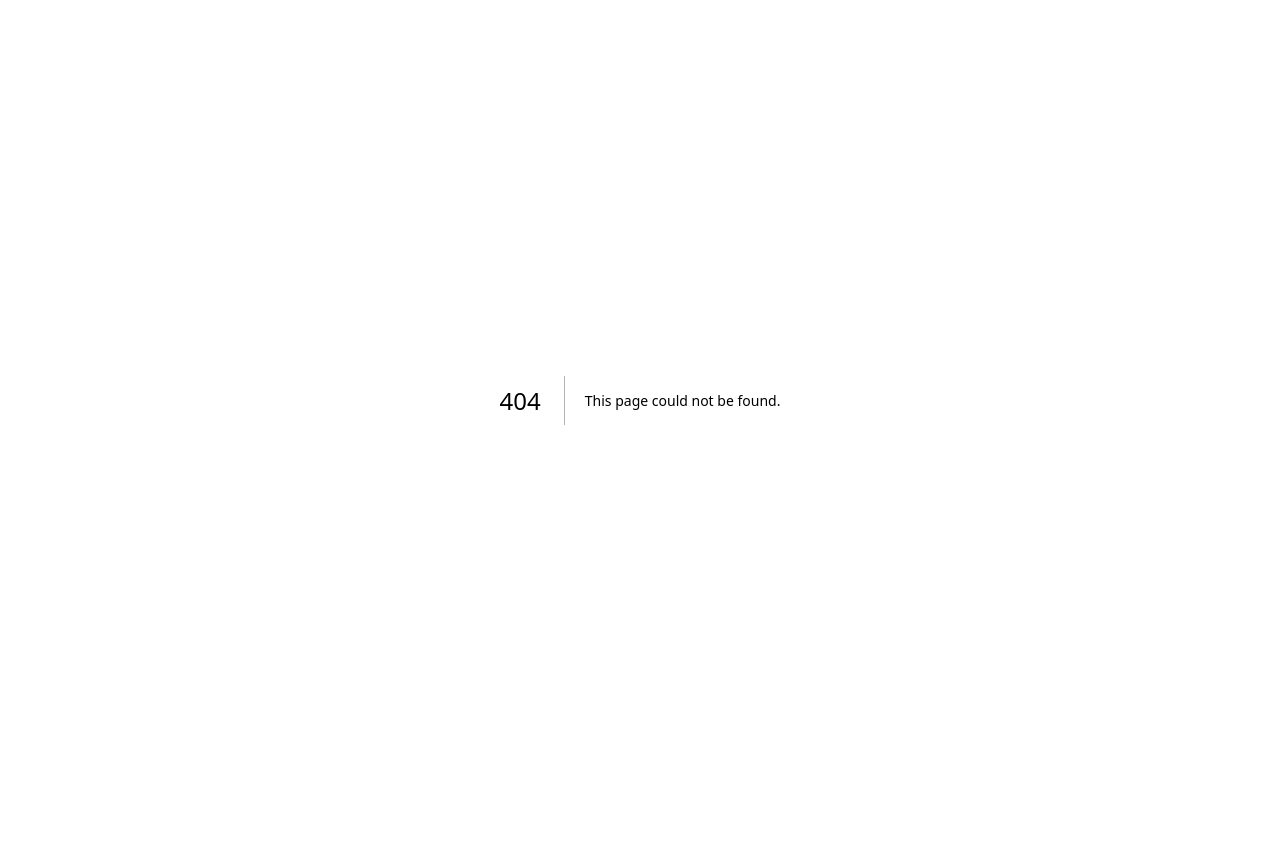
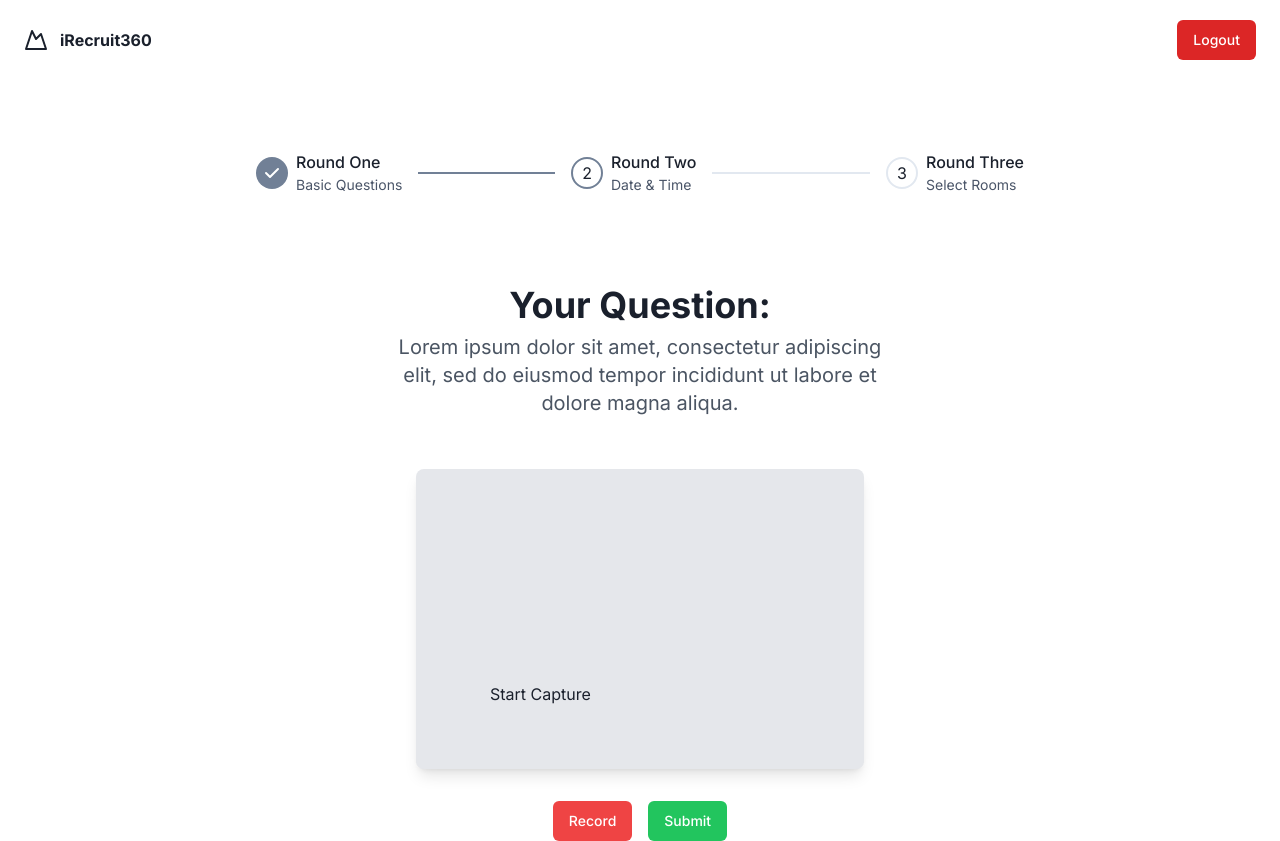
Before and after one commit to MuhammedBasith/iRecruit360, a Next.js app in the folder frontend/: page /candidate/round-two in a window 1280 px wide. Before the commit this address had no page. Before the commit the page ends 800 px from the top, so only its background shows below. Built offline with nearby package versions, Linux system fonts and the light colour scheme; no server answers.

Commit message:
Add candidate roundthree

```diff
--- a/frontend/package.json
+++ b/frontend/package.json
@@ -12,6 +12,7 @@
     "@chakra-ui/react": "^2.8.2",
     "@emotion/react": "^11.11.4",
     "@emotion/styled": "^11.11.0",
+    "@material-tailwind/react": "^2.1.9",
     "@nextui-org/react": "^2.2.10",
     "@nivo/bar": "^0.85.1",
     "@radix-ui/react-avatar": "^1.0.4",
@@ -34,6 +35,7 @@
     "next": "14.1.1",
     "react": "^18",
     "react-dom": "^18",
+    "react-webcam": "^7.2.0",
     "tailwind-merge": "^2.2.1",
     "tailwindcss-animate": "^1.0.7",
     "use-steps": "^1.0.1"
--- /dev/null
+++ b/frontend/src/app/candidate/round-three/page.tsx
@@ -0,0 +1,10 @@
+import MCQComponent from "@/components/component/mcqcomponent";
+
+
+export default function Page(){
+    return(
+        <>
+            <MCQComponent />
+        </>
+    )
+}
--- /dev/null
+++ b/frontend/src/app/candidate/round-two/page.tsx
@@ -0,0 +1,10 @@
+import VideoRecordingComponent  from "@/components/component/video-recording-component";
+
+
+export default function(){
+    return(
+        <>
+            <VideoRecordingComponent />
+        </>
+    )
+}
--- /dev/null
+++ b/frontend/src/components/component/confirmation-alert.tsx
@@ -0,0 +1,51 @@
+'use client'
+
+import {
+    AlertDialog,
+    AlertDialogBody,
+    AlertDialogFooter,
+    AlertDialogHeader,
+    AlertDialogContent,
+    AlertDialogOverlay,
+    AlertDialogCloseButton
+  } from '@chakra-ui/react';
+  import { useDisclosure } from '@chakra-ui/react';
+  import React from 'react';
+import { Button } from '../ui/button';
+
+  export default function TransitionExample({ children }) {
+    const { isOpen, onOpen, onClose } = useDisclosure();
+    const cancelRef = React.useRef();
+
+    return (
+      <>
+        {children}
+        <AlertDialog
+          motionPreset="slideInBottom"
+          leastDestructiveRef={cancelRef}
+          onClose={onClose}
+          isOpen={isOpen}
+          isCentered
+        >
+          <AlertDialogOverlay />
+
+          <AlertDialogContent>
+            <AlertDialogHeader>Discard Changes?</AlertDialogHeader>
+            <AlertDialogCloseButton />
+            <AlertDialogBody>
+              Are you sure you want to discard all of your notes? 44 words will be
+              deleted.
+            </AlertDialogBody>
+            <AlertDialogFooter>
+              <Button ref={cancelRef} onClick={onClose}>
+                No
+              </Button>
+              <Button colorScheme="red" ml={3}>
+                Yes
+              </Button>
+            </AlertDialogFooter>
+          </AlertDialogContent>
+        </AlertDialog>
+      </>
+    );
+  }
--- /dev/null
+++ b/frontend/src/components/component/mcqcomponent.tsx
@@ -0,0 +1,64 @@
+import { CardTitle, CardDescription, CardHeader, CardContent, Card } from "@/components/ui/card"
+import { Label } from "@/components/ui/label"
+import { RadioGroupItem, RadioGroup } from "@/components/ui/radio-group"
+import { Button } from "@/components/ui/button"
+import Header from "./header"
+import MyStepper from "./stepper"
+
+export default function MCQComponent() {
+  return (
+    <>
+      <Header showSignUpButton={false} showAdminButton={false} showSignInButton={false} isLoggedin={false} isCandidateLoggedin={true} />
+      <div className="mx-auto max-w-3xl space-y-8" style={{marginTop: '70px'}}>
+        <MyStepper activeStep={2}/>
+      </div>
+      <div className="flex flex-col items-center" style={{marginTop: '150px'}}>
+        <Card className="w-full max-w-md" style={{ backgroundColor: 'white', borderColor: '#D1D5DB' }}>
+          <CardHeader className="pb-0">
+            <CardTitle className="text-2xl font-bold" style={{color: 'black'}}>What is Z</CardTitle>
+            <CardDescription>Select the correct answer and click submit.</CardDescription>
+          </CardHeader>
+          <CardContent className="grid gap-4">
+            <div className="flex flex-row items-center gap-2">
+              <RadioGroup defaultValue="a" style={{color: 'black'}}>
+                <RadioGroupItem id="a" value="a">
+                  <div>
+                  <div />
+                  </div>
+                  <Label className="text-lg font-semibold text-black" htmlFor="a">
+                    A. jfnkjn
+                  </Label>
+                </RadioGroupItem>
+                <RadioGroupItem id="b" value="b">
+                  <div>
+                    <div />
+                  </div>
+                  <Label className="text-lg font-semibold" htmlFor="b">
+                    B.
+                  </Label>
+                </RadioGroupItem>
+                <RadioGroupItem id="c" value="c">
+                  <div>
+                    <div />
+                  </div>
+                  <Label className="text-lg font-semibold" htmlFor="c">
+                    C.
+                  </Label>
+                </RadioGroupItem>
+                <RadioGroupItem id="d" value="d">
+                  <div>
+                    <div />
+                  </div>
+                  <Label className="text-lg font-semibold" htmlFor="d">
+                    D.
+                  </Label>
+                </RadioGroupItem>
+              </RadioGroup>
+            </div>
+            <Button size="sm" className=" bg-gray-800 text-white hover:bg-gray-700 transition duration-300 ease-in-out">Submit</Button>
+          </CardContent>
+        </Card>
+      </div>
+    </>
+  )
+}
--- a/frontend/src/components/component/round-one-form.tsx
+++ b/frontend/src/components/component/round-one-form.tsx
@@ -1,3 +1,5 @@
+'use client'
+
 import { Label } from "@/components/ui/label"
 import { Input } from "@/components/ui/input"
 import { RadioGroup } from "@/components/ui/radio-group"
@@ -5,14 +7,35 @@ import { Select } from "@/components/ui/select"
 import { Button } from "@/components/ui/button"
 import Header from "./header"
 import MyStepper from "./stepper"
+import TransitionExample from "./confirmation-alert"
+import { useRouter } from 'next/navigation';
+import { useDisclosure } from '@chakra-ui/react';
+import React from 'react';
+import {
+    AlertDialog,
+    AlertDialogBody,
+    AlertDialogFooter,
+    AlertDialogHeader,
+    AlertDialogContent,
+    AlertDialogOverlay,
+    AlertDialogCloseButton
+  } from '@chakra-ui/react';
+
 
 export function RoundOneForm() {
+  const router = useRouter();
+  const { isOpen, onOpen, onClose } = useDisclosure();
+  const cancelRef = React.useRef();
+
+  const handleYesClick = () => {
+    router.push('/candidate/round-two');
+};
   return (
     <>
       <Header showSignUpButton={false} showAdminButton={false} showSignInButton={false} isLoggedin={false} isCandidateLoggedin={true} />
 
       <div className="mx-auto max-w-3xl space-y-8" style={{marginTop: '70px'}}>
-      <MyStepper />
+        <MyStepper activeStep={0}/>
         <div className="p-4 border border-gray-200 rounded-lg dark:border-gray-800 dark:border-gray-800" style={{borderColor: '#D1D5DB'}}>
           <div className="space-y-4">
             <div className="flex items-center space-x-4">
@@ -53,14 +76,6 @@ export function RoundOneForm() {
                 <option value="female">Female</option>
                 <option value="binary">Binary</option>
               </select>
-            </div>
-
-            <div className="space-y-2">
-              <RadioGroup>
-                <div />
-                <div />
-                <div />
-              </RadioGroup>
             </div>
           </div>
         </div>
@@ -131,12 +146,34 @@ export function RoundOneForm() {
         </div>
 
         <div style={{ marginBottom: '100px' }}>
-          <Button
-            className='w-full bg-black text-white hover:bg-gray-800'
-          >
-            Next Round
-          </Button>
-        </div>
+        <Button onClick={onOpen} className="w-full bg-black text-white hover:bg-gray-800">
+          Next Round
+        </Button>
+      </div>
+      <AlertDialog
+        motionPreset="slideInBottom"
+        leastDestructiveRef={cancelRef}
+        onClose={onClose}
+        isOpen={isOpen}
+        isCentered
+      >
+        <AlertDialogOverlay />
+        <AlertDialogContent>
+          <AlertDialogHeader>Proceed to Next Round?</AlertDialogHeader>
+          <AlertDialogCloseButton />
+          <AlertDialogBody>
+          Are you sure you want to proceed to the next round?
+          </AlertDialogBody>
+          <AlertDialogFooter>
+          <Button className="hover:bg-gray-200 hover:text-gray-700 border border-gray-700 mr-2" onClick={onClose}>
+              No
+            </Button>
+            <Button className="bg-black text-white hover:bg-gray-800" onClick={handleYesClick}>
+              Yes
+            </Button>
+          </AlertDialogFooter>
+        </AlertDialogContent>
+      </AlertDialog>
       </div>
     </>
   )
--- a/frontend/src/components/component/stepper.tsx
+++ b/frontend/src/components/component/stepper.tsx
@@ -22,11 +22,13 @@ const steps = [
     { title: 'Round Three', description: 'Select Rooms' },
   ]
 
-export default function MyStepper() {
-    const { activeStep } = useSteps({
-      index: 1,
-      count: steps.length,
-    })
+
+  export default function MyStepper({ activeStep }) {
+    const steps = [
+      { title: 'Round One', description: 'Basic Questions' },
+      { title: 'Round Two', description: 'Date & Time' },
+      { title: 'Round Three', description: 'Select Rooms' },
+    ];
 
     return (
       <Stepper index={activeStep} colorScheme='gray'>
@@ -49,5 +51,5 @@ export default function MyStepper() {
           </Step>
         ))}
       </Stepper>
-    )
+    );
   }
--- /dev/null
+++ b/frontend/src/components/component/video-recording-component.tsx
@@ -0,0 +1,34 @@
+'use client'
+import { Button } from "@/components/ui/button"
+import Header from "@/components/component/header";
+import WebcamVideo from "./web-cam-component";
+import MyStepper from "./stepper"
+
+
+export default function VideoRecordingComponent() {
+  return (
+    <>
+      <Header showSignUpButton={false} showAdminButton={false} showSignInButton={false} isLoggedin={false} isCandidateLoggedin={true} />
+      <div className="mx-auto max-w-3xl space-y-8" style={{marginTop: '70px'}}>
+        <MyStepper activeStep={1}/>
+      </div>
+      <div className="flex flex-col items-center justify-center mx-auto max-w-3xl space-y-8" style={{marginTop: '90px'}}>
+        <div className="flex flex-col items-center space-y-2">
+          <h1 className="text-4xl font-bold">Your Question:</h1>
+          <p className="text-xl text-gray-600 max-w-lg text-center" style={{marginBottom: '20px'}}>
+            Lorem ipsum dolor sit amet, consectetur adipiscing elit, sed do eiusmod tempor incididunt ut labore et dolore
+            magna aliqua.
+          </p>
+        </div>
+        <div className="w-full max-w-md h-[300px] bg-gray-200 rounded-lg flex items-center justify-center shadow-lg" style={{borderColor: 'black'}}>
+          <WebcamVideo/>
+        </div>
+        <div className="flex justify-center space-x-4">
+          <Button className="bg-red-500 text-white">Record</Button>
+          {/* <Button className="bg-gray-500 text-white">Stop</Button> */}
+          <Button className="bg-green-500 text-white">Submit</Button>
+        </div>
+      </div>
+    </>
+  )
+}
--- /dev/null
+++ b/frontend/src/components/component/web-cam-component.tsx
@@ -0,0 +1,76 @@
+import React, { useCallback, useRef, useState } from "react";
+import Webcam from "react-webcam";
+
+export default function WebcamVideo() {
+  const webcamRef = useRef(null);
+  const mediaRecorderRef = useRef(null);
+  const [capturing, setCapturing] = useState(false);
+  const [recordedChunks, setRecordedChunks] = useState([]);
+
+  const handleDataAvailable = useCallback(
+    ({ data }) => {
+      if (data.size > 0) {
+        setRecordedChunks((prev) => prev.concat(data));
+      }
+    },
+    [setRecordedChunks]
+  );
+
+  const handleStartCaptureClick = useCallback(() => {
+    setCapturing(true);
+    mediaRecorderRef.current = new MediaRecorder(webcamRef.current.stream, {
+      mimeType: "video/webm",
+    });
+    mediaRecorderRef.current.addEventListener(
+      "dataavailable",
+      handleDataAvailable
+    );
+    mediaRecorderRef.current.start();
+  }, [webcamRef, setCapturing, mediaRecorderRef, handleDataAvailable]);
+
+  const handleStopCaptureClick = useCallback(() => {
+    mediaRecorderRef.current.stop();
+    setCapturing(false);
+  }, [mediaRecorderRef, setCapturing]);
+
+  const handleDownload = useCallback(() => {
+    if (recordedChunks.length) {
+      const blob = new Blob(recordedChunks, {
+        type: "video/webm",
+      });
+      const url = URL.createObjectURL(blob);
+      const a = document.createElement("a");
+      document.body.appendChild(a);
+      a.style = "display: none";
+      a.href = url;
+      a.download = "react-webcam-stream-capture.webm";
+      a.click();
+      window.URL.revokeObjectURL(url);
+      setRecordedChunks([]);
+    }
+  }, [recordedChunks]);
+
+  const videoConstraints = {
+    facingMode: "user",
+  };
+
+  return (
+    <div className="Container">
+      <Webcam
+        audio={true}
+        muted={true}
+        mirrored={true}
+        ref={webcamRef}
+        videoConstraints={videoConstraints}
+      />
+      {capturing ? (
+        <button onClick={handleStopCaptureClick}>Stop Capture</button>
+      ) : (
+        <button onClick={handleStartCaptureClick}>Start Capture</button>
+      )}
+      {recordedChunks.length > 0 && (
+        <button onClick={handleDownload}>Download</button>
+      )}
+    </div>
+  );
+}
```
Also changed, not shown: 1 other file (tests, documents, lock files or other folders).
